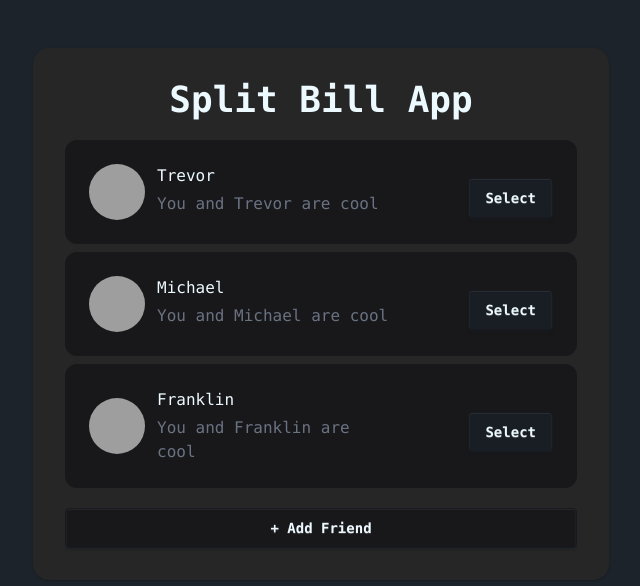
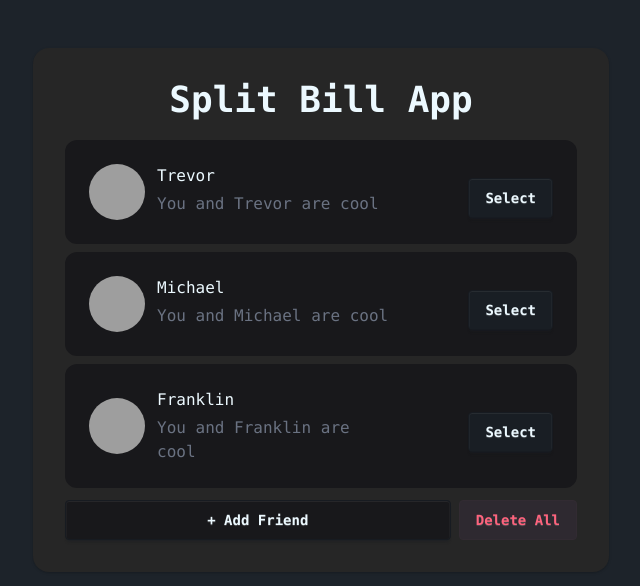
Before and after one commit to reihandems/split-bill-app, a React (Vite) app: page / in a window 1280 px wide. Shown: the top 586 px of the page, without its empty margins (319-959 px from the left). Built offline with nearby package versions, Linux system fonts and the light colour scheme; grey boxes are pictures that could not be loaded.

Commit message:
add: delete all data button

```diff
--- a/src/App.jsx
+++ b/src/App.jsx
@@ -4,6 +4,7 @@ import FriendsData from "./friends.json"
 
 import Friendlist from "./components/Friendlist";
 import FormAddFriend from "./components/FormAddFriend";
+import DeleteModal from "./components/DeleteModal";
 
 function App() {
   const [friends, setFriends] = useState(FriendsData)
@@ -31,19 +32,30 @@ function App() {
       })
     )
   }
+
+  function handleDeleteAll() {
+    setFriends([])
+  }
+
   return (
     <>
       <div className="font-mono max-w-xl mx-auto mt-12 p-8 shadow-sm/15 rounded-t-2xl sm:rounded-2xl bg-neutral-800">
         <div className="text-4xl font-bold mb-5 text-center">
           Split Bill App
         </div>
+
         <Friendlist
           friends={friends}
           handleSelect={handleSelect}
           selected={selectedFriend}
           handleSplitBill={handleSplitBill}
         />
-        <FormAddFriend handleAddFriend={handleAddFriend} />
+
+        <div className="flex gap-2 items-center mt-3 flex-wrap">
+          <FormAddFriend handleAddFriend={handleAddFriend} />
+
+          <DeleteModal onDeleteAll={handleDeleteAll} />
+        </div>
       </div>
     </>
   );
--- /dev/null
+++ b/src/components/DeleteModal.jsx
@@ -0,0 +1,31 @@
+export default function DeleteModal({onDeleteAll}) {
+    return (
+      <>
+        {/* Open the modal using document.getElementById('ID').showModal() method */}
+        <button
+          className="btn btn-soft btn-error"
+          onClick={() => document.getElementById("deleteModal").showModal()}
+        >
+          Delete All
+        </button>
+
+        <dialog id="deleteModal" className="modal">
+          <div className="modal-box">
+            <h3 className="font-bold text-2xl">Delete</h3>
+            <div className="divider"></div>
+
+            <p className="">
+              Are you sure you want to delete all friends data?
+            </p>
+            <div className="modal-action">
+              <form method="dialog" className="flex gap-2">
+                <button className="btn btn-soft btn-error" onClick={onDeleteAll}>Delete All</button>
+                {/* if there is a button in form, it will close the modal */}
+                <button className="btn">Close</button>
+              </form>
+            </div>
+          </div>
+        </dialog>
+      </>
+    );
+}
--- a/src/components/FormAddFriend.jsx
+++ b/src/components/FormAddFriend.jsx
@@ -24,7 +24,7 @@ export default function FormAddFriend({handleAddFriend}) {
       <>
         {/* Open the modal using document.getElementById('ID').showModal() method */}
         <button
-          className="btn bg-zinc-900 mt-3 w-full"
+          className="btn bg-zinc-900 flex-1"
           onClick={() => document.getElementById("form_add").showModal()}
         >
           + Add Friend
```
